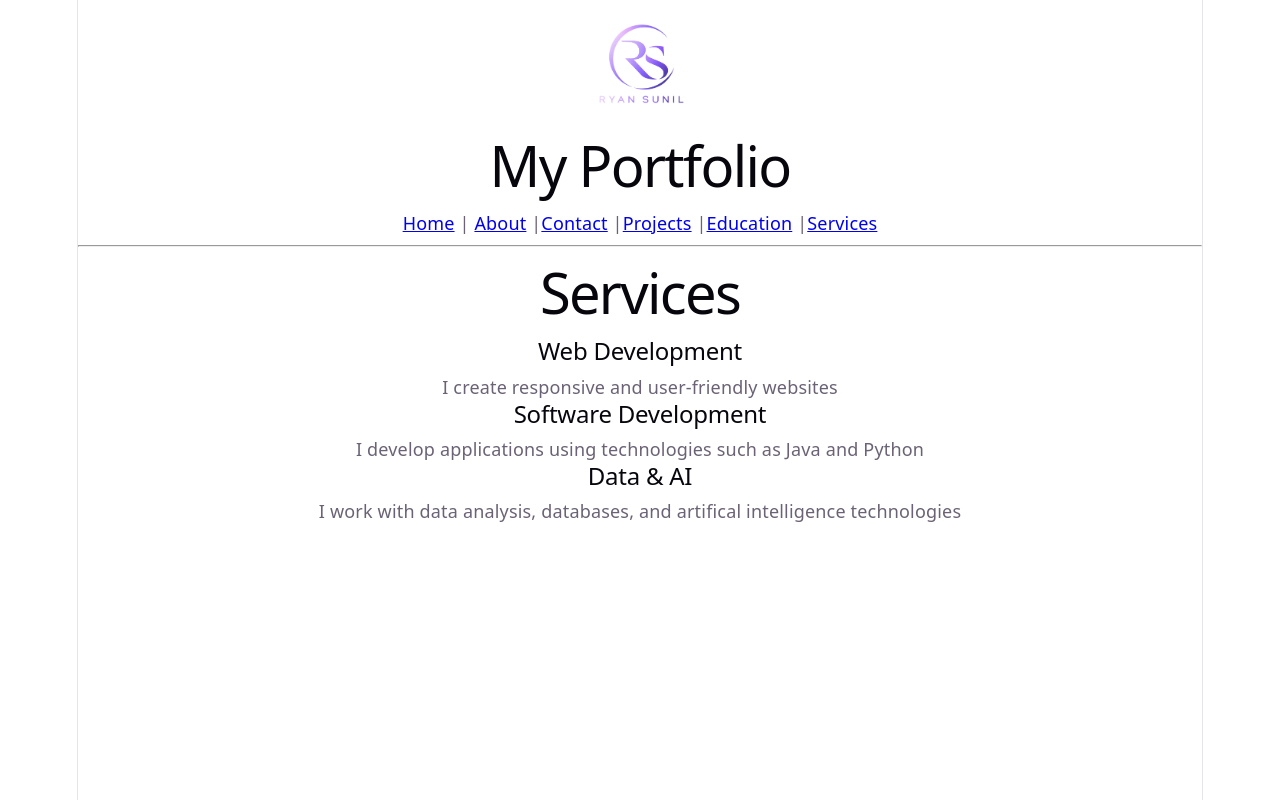
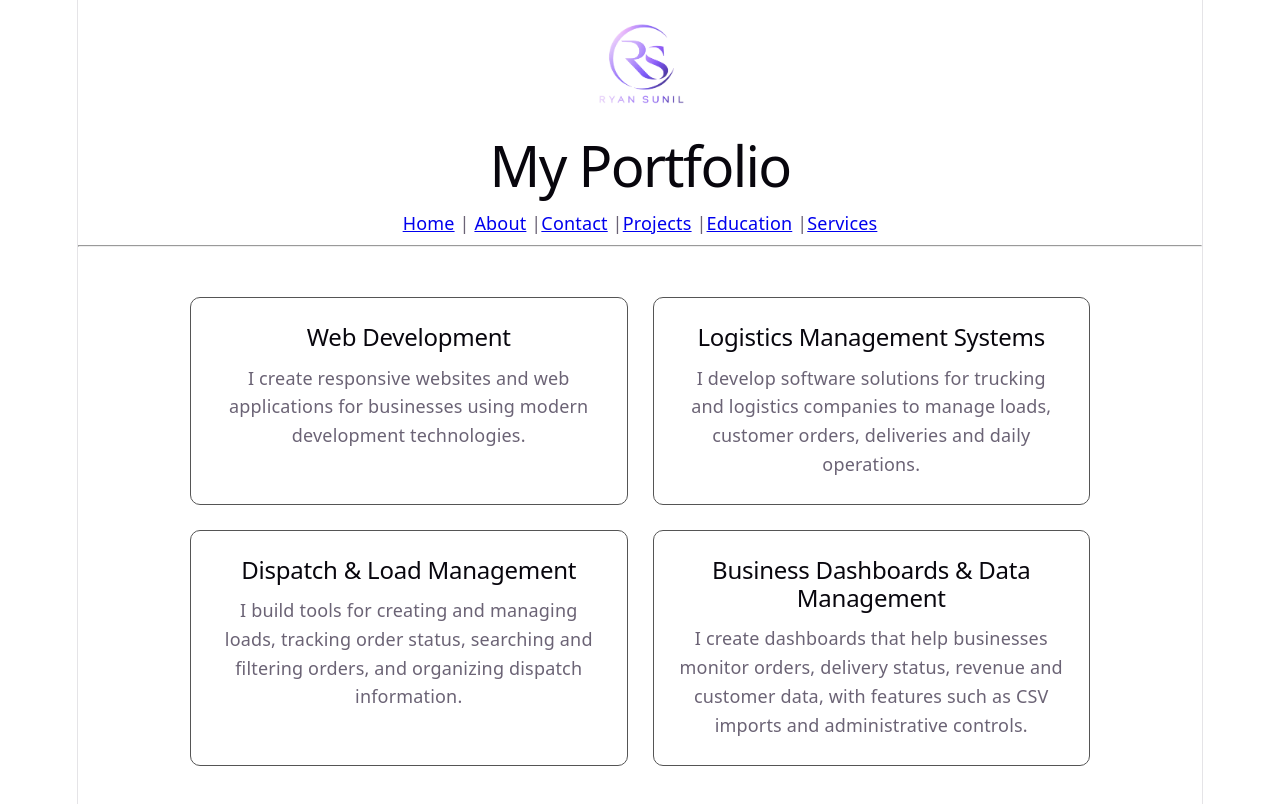
Before and after one commit to rsunil2/comp229-react-portfolio, a React app: page /Services in a window 1280 px wide. Shown: the top 804 px of the page. Built offline with nearby package versions, Linux system fonts and the light colour scheme; the HTML template or start-up script is replaced by a standard one.

Commit message:
Redesign services page with logistics-focused services

```diff
--- a/src/App.css
+++ b/src/App.css
@@ -261,3 +261,26 @@
     line-height: 1.6;
     margin: 10px auto;
 }
+
+.services-container {
+    display: grid;
+    grid-template-columns: repeat(2, 1fr);
+    gap: 25px;
+    max-width: 900px;
+    margin: 30px auto;
+    padding: 20px;
+}
+
+.service {
+    padding: 25px;
+    border: 1px solid #555;
+    border-radius: 10px;
+}
+
+.service h2 {
+    margin-bottom: 12px;
+}
+
+.service p {
+    line-height: 1.6;
+}
--- a/src/components/Services.jsx
+++ b/src/components/Services.jsx
@@ -1,18 +1,46 @@
 const Services = () => {
     return(
-        <div>
-            <h1>Services</h1>
+        <main>
+        <section className="services-container">
 
-            <h2>Web Development</h2>
-            <p>I create responsive and user-friendly websites</p>
+                <div className="service">
+                    <h2>Web Development</h2>
+                    <p>
+                        I create responsive websites and web applications
+                        for businesses using modern development technologies.
+                    </p>
+                </div>
 
-            <h2>Software Development</h2>
-            <p>I develop applications using technologies such as Java and Python</p>
+                <div className="service">
+                    <h2>Logistics Management Systems</h2>
+                    <p>
+                        I develop software solutions for trucking and logistics
+                        companies to manage loads, customer orders, deliveries
+                        and daily operations.
+                    </p>
+                </div>
 
-            <h2>Data & AI</h2>
-            <p>I work with data analysis, databases, and artifical intelligence technologies</p>
+                <div className="service">
+                    <h2>Dispatch & Load Management</h2>
+                    <p>
+                        I build tools for creating and managing loads,
+                        tracking order status, searching and filtering orders,
+                        and organizing dispatch information.
+                    </p>
+                </div>
 
-        </div>
+                <div className="service">
+                    <h2>Business Dashboards & Data Management</h2>
+                    <p>
+                        I create dashboards that help businesses monitor
+                        orders, delivery status, revenue and customer data,
+                        with features such as CSV imports and administrative
+                        controls.
+                    </p>
+                </div>
+
+            </section>
+        </main>
     )
 }
 
```
